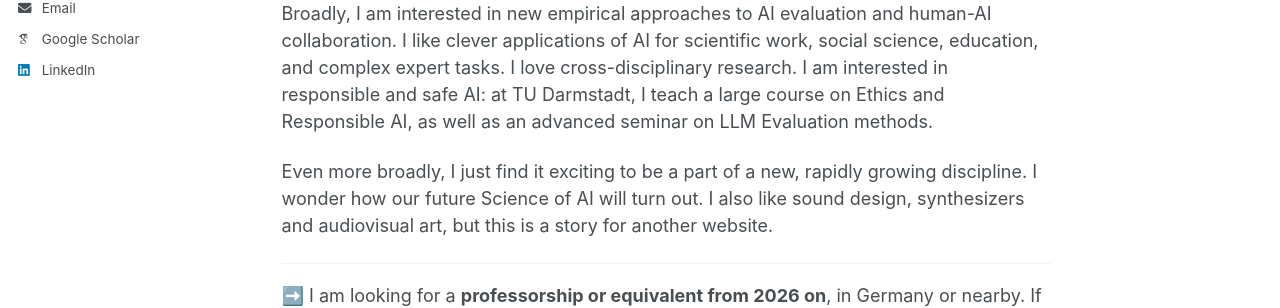
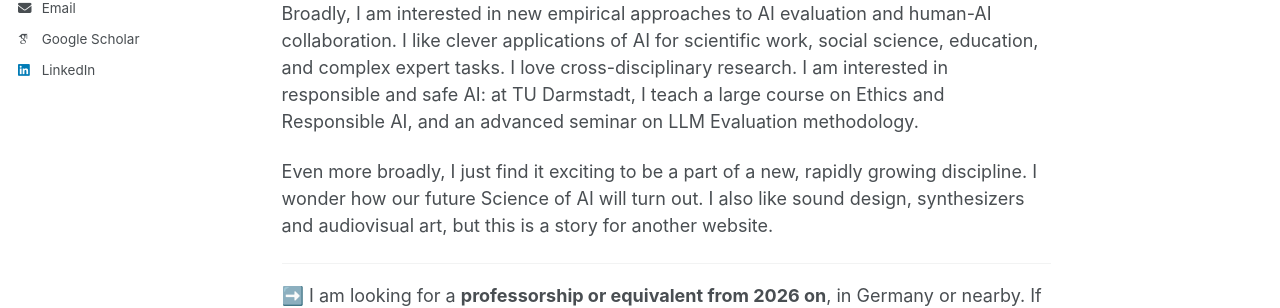
Before and after one commit to iokuznetsov/iokuznetsov.github.io, a Jekyll site: the page built from _pages/about.md, in a window 1280 px wide and 1231 px high. Shown: the part 465-773 px from the top of the window. Built offline with Jekyll 4.4.1, drawn with Linux system fonts in a browser that asks for light colours; some web fonts are replaced.

Commit message:
Refine wording on AI evaluation and seminar description
Updated the wording for clarity in the about page.

```diff
--- a/_pages/about.md
+++ b/_pages/about.md
@@ -11,7 +11,7 @@ I am a **Substitute professor in Computer Science / Natural Langauge Processing*
 
 Earlier, I studied linguistics at the [Lomonosov Moscow State University](https://lomonosov.university), and worked as an NLP researcher at the [Higher School of Economics](https://www.hse.ru/en/), in Russia. I hold a [Candidate of Sciences](https://en.wikipedia.org/wiki/Candidate_of_Sciences) in Mathematical and Applied Linguistics.
 
-Broadly, I am interested in new empirical approaches to AI evaluation and human-AI collaboration. I like clever applications of AI for scientific work, social science, education, and complex expert tasks. I love cross-disciplinary research. I am interested in responsible and safe AI: at TU Darmstadt, I teach a large course on Ethics and Responsible AI, as well as an advanced seminar on LLM Evaluation methods.
+Broadly, I am interested in new empirical approaches to AI evaluation and human-AI collaboration. I like clever applications of AI for scientific work, social science, education, and complex expert tasks. I love cross-disciplinary research. I am interested in responsible and safe AI: at TU Darmstadt, I teach a large course on Ethics and Responsible AI, and an advanced seminar on LLM Evaluation methodology.
 
 Even more broadly, I just find it exciting to be a part of a new, rapidly growing discipline. I wonder how our future Science of AI will turn out. I also like sound design, synthesizers and audiovisual art, but this is a story for another website.
 
```
